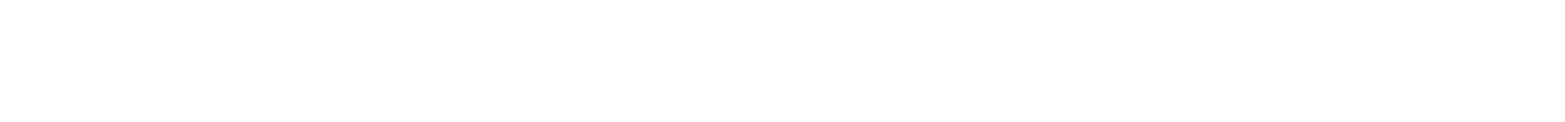
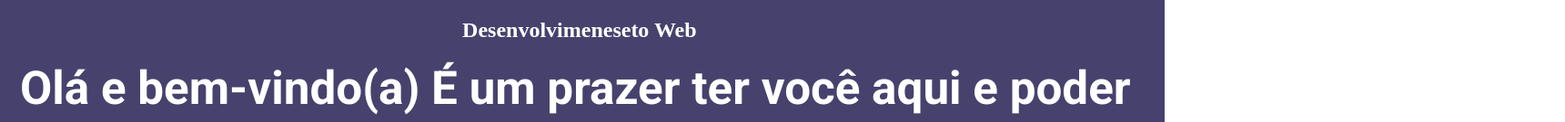
Before and after one commit to WINDSONAMORIM/portifolio, a React (Create React App) app: page / in a window 1280 px wide. Shown: the top 135 px of the page at 91% size, 1720 px wide, since content can reach past the window. Built offline with nearby package versions, Linux system fonts and the light colour scheme.

Commit message:
feat: adiciona texto

```diff
--- a/src/App.tsx
+++ b/src/App.tsx
@@ -1,9 +1,12 @@
-import React from 'react';
+import React, { Fragment } from 'react';
 import './App.css';
+import { Home } from './pages/home';
 
 function App() {
   return (
-    <div className="App"></div>
+    <Fragment>
+      <Home />
+    </Fragment>
   );
 }
 
--- a/src/pages/home/index.tsx
+++ b/src/pages/home/index.tsx
@@ -11,6 +11,22 @@
         <Wrapper>
             <Avatar />
             <Section texto='Desenvolvimeneseto Web'  />
+            <p style={{fontFamily:'Roboto', color:'#FFFFFF', margin: '20px 2px', fontSize: '4vw', display: 'flex', alignItems: 'center', justifyContent: 'center'}}>
+            <strong>
+              Olá e bem-vindo(a) É um prazer ter você aqui e poder compartilhar um
+              pouco do meu trabalho na área de desenvolvimento. Neste espaço,
+              você encontrará alguns dos meus projetos mais recentes, onde
+              utilizei diversas linguagens de programação e frameworks para
+              desenvolver soluções criativas e eficientes. Como desenvolvedor,
+              estou sempre buscando aprimorar minhas habilidades e aplicar os
+              conhecimentos adquiridos em novos projetos. Adoro desafios e
+              oportunidades de aprendizado, por isso, fique à vontade para
+              entrar em contato caso tenha alguma ideia ou projeto em mente.
+              Aqui encontrara uma amostra do meu trabalho para que possamos,
+              juntos, explorar novas possibilidades do que deseja. Agradeço por
+              dedicar um pouco do seu tempo para conhecer meu trabalho e estou à
+              disposição para qualquer dúvida ou esclarecimento.</strong>
+          </p>
             <SocialMedia />
         </Wrapper>
         </>
```
